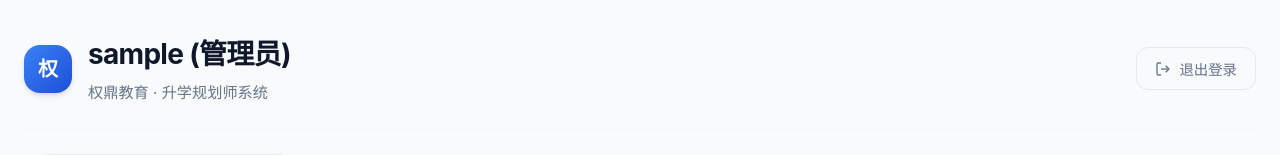
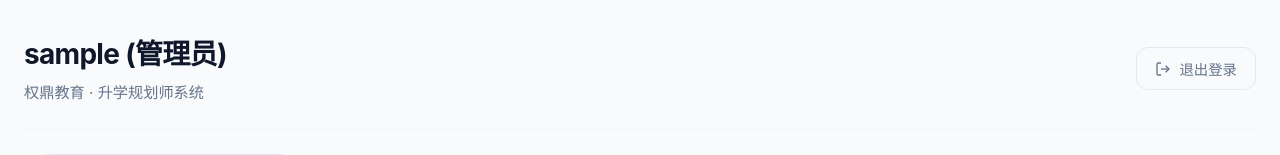
Before and after one commit to cm-2026/college-filling, a plain HTML site: page admin.html in a window 1280 px wide. Shown: the top 155 px of the page. Drawn offline with nearby package versions, Linux system fonts and the light colour scheme; no server answers; sample sign-in values are in the browser's storage.

Commit message:
style: 删除品牌 logo 元素

```diff
--- a/admin.html
+++ b/admin.html
@@ -22,7 +22,6 @@
         <!-- 页面头部 -->
         <header class="page-header">
             <div class="brand-section">
-                <div class="brand-logo">权</div>
                 <div class="brand-info">
                     <h1 id="pageTitle">后台管理系统</h1>
                     <p class="subtitle">权鼎教育 · 升学规划师系统</p>
--- a/css/admin.css
+++ b/css/admin.css
@@ -74,20 +74,6 @@ body {
     display: flex;
     align-items: center;
     gap: 16px;
-}
-
-.brand-logo {
-    width: 48px;
-    height: 48px;
-    background: linear-gradient(135deg, var(--primary-500), var(--primary-700));
-    border-radius: var(--radius-lg);
-    display: flex;
-    align-items: center;
-    justify-content: center;
-    color: white;
-    font-weight: 700;
-    font-size: 1.25rem;
-    box-shadow: var(--shadow-md);
 }
 
 .brand-info h1 {
@@ -748,5 +734,4 @@ select.role-select:focus {
 @media (max-width: 480px) {
     .stats { grid-template-columns: 1fr; }
     .user-card-info { grid-template-columns: 1fr; }
-    .brand-logo { width: 40px; height: 40px; font-size: 1rem; }
 }
```
